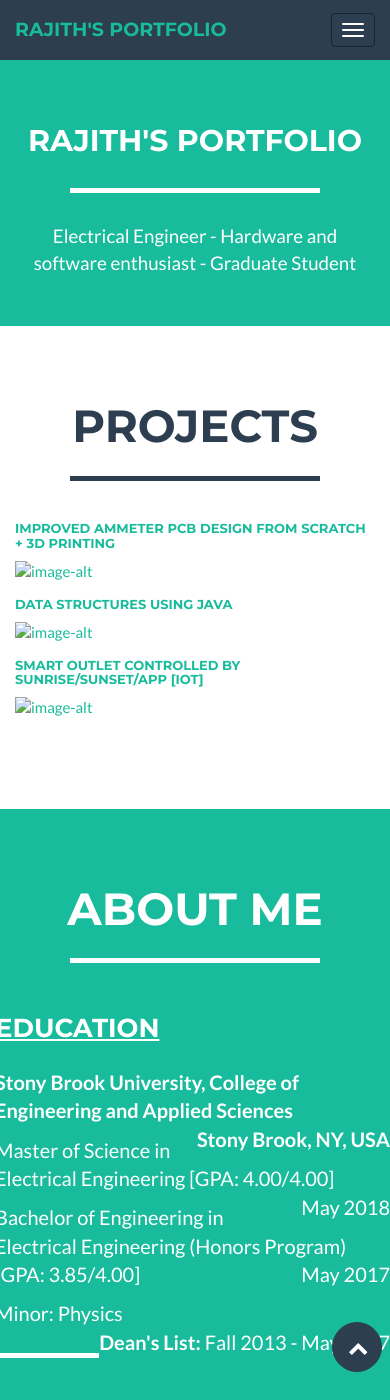
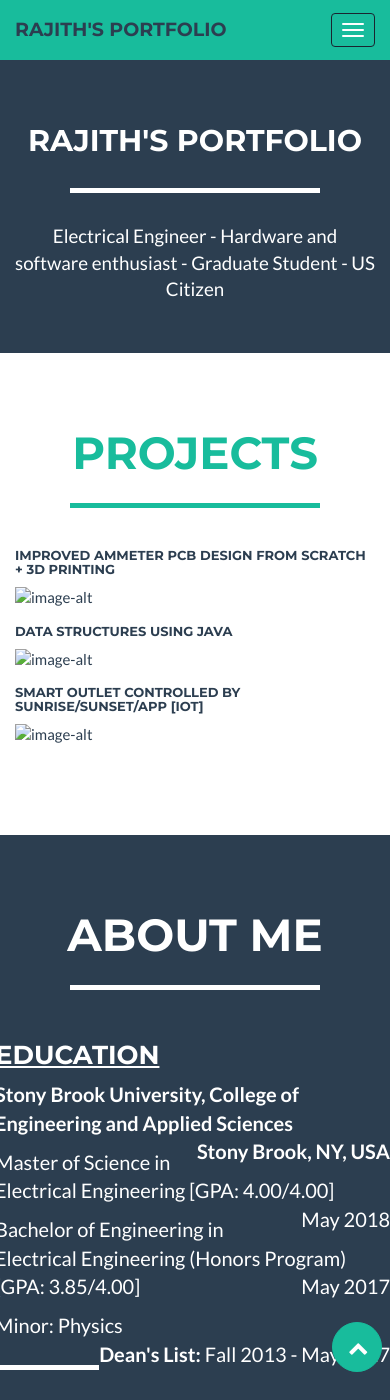
Before and after one commit to radrajith/Jekyll_site, a Jekyll site: the page built from experiences/_posts/2014-12-20-ta.md, in a window 390 px wide and 1400 px high. Built offline with Jekyll 4.4.1, drawn with Linux system fonts in a browser that asks for light colours.

Commit message:
fixed indentation issue on mobile view.
By rohith

```diff
--- a/_config.yml
+++ b/_config.yml
@@ -4,7 +4,7 @@ email: radrajith@gmail.com
 url: https://radrajith.github.io
 description: "My personal site to document and showcase my projects and also my credentials."
 keywords: "Resume, Portfolio, Hire, job, Rajith, Raj, Radhakrishnan, Rajith Radhakrishnan, Engineer, Design Verification engineer, Hardware engineer, Software engineer, Coder, VLSI"
-skills: "Electrical Engineer - Hardware and software enthusiast - Graduate Student"
+skills: "Electrical Engineer - Hardware and software enthusiast - Graduate Student - US Citizen"
 meta_author: Radhakrishnan Rajith
 
 # Google webmaster tools
@@ -25,10 +25,10 @@ disqus_shortname: radrajith
 
 # Color settings (hex-codes without the leading hash-tag)
 color:
-  primary: 18bc9c #80B3FF
-  primary-rgb: "24,288,156" #"128,179,255"
-  secondary: 2c3e50 #FD6E8A
-  secondary-dark: 233140 #A2122F
+  secondary: 18bc9c #80B3FF
+  secondary-rgb: "24,288,156" #"128,179,255"
+  primary: 2c3e50 #FD6E8A
+  primary-dark: 233140 #A2122F
 
 # Footer settings
 footer:
--- a/_includes/about.html
+++ b/_includes/about.html
@@ -10,15 +10,13 @@
                 <div class="row">
                   <ul class="list-inline item-details">
                      <!-- education -->
-                     <span style = "float:left;"><h3><u>Education</u><br/></h3></span>
-                     <br/><br/><br/>
+                     <h3 class="section-title">Education</h3>
                      {% for exp in site.categories.education %}
                       <p>{{ exp.description }}</P>
                        {% endfor %}
                      <hr class="star-light">
                      <!-- experiences -->
-                    <span style = "float:left;"><h3><u>Experience</u><br/></h3></span>
-                    <br/><br/><br/>
+                    <h3 class="section-title">Experience</h3>
                     {% for exp in site.categories.experiences %}
                       <p style="text-align:left;"><b>{{ exp.company-name }}</b>
                         <span style="float:right;"><b>{{ exp.location }}</b></span>
@@ -27,6 +25,10 @@
                         <span style="float:right;"><b>{{ exp.timeline }}</b></span>
                       </p>
                       <p>{{ exp.description }}</P>
+                        {% if exp.detailed == no %}
+                        <p>hello</p>
+                        <i class="fa fa-search-plus" aria-hidden="true"></i>
+                        {% endif %}
                       <hr class="style17">
                       {% endfor %}
                       <hr class="star-light">
--- a/_includes/css/main.css
+++ b/_includes/css/main.css
@@ -454,3 +454,7 @@ footer .footer-below {
     transform: translateZ(0);
     -webkit-transform: translateZ(0);
 }
+
+.section-title{
+  text-decoration: underline;
+}
```
Also changed, not shown: experiences/_posts/2014-12-20-ta.md (+1 -0 lines), experiences/_posts/2015-08-06-bnl.md (+1 -0 lines), experiences/_posts/2016-08-15-bnl.md (+1 -0 lines).
